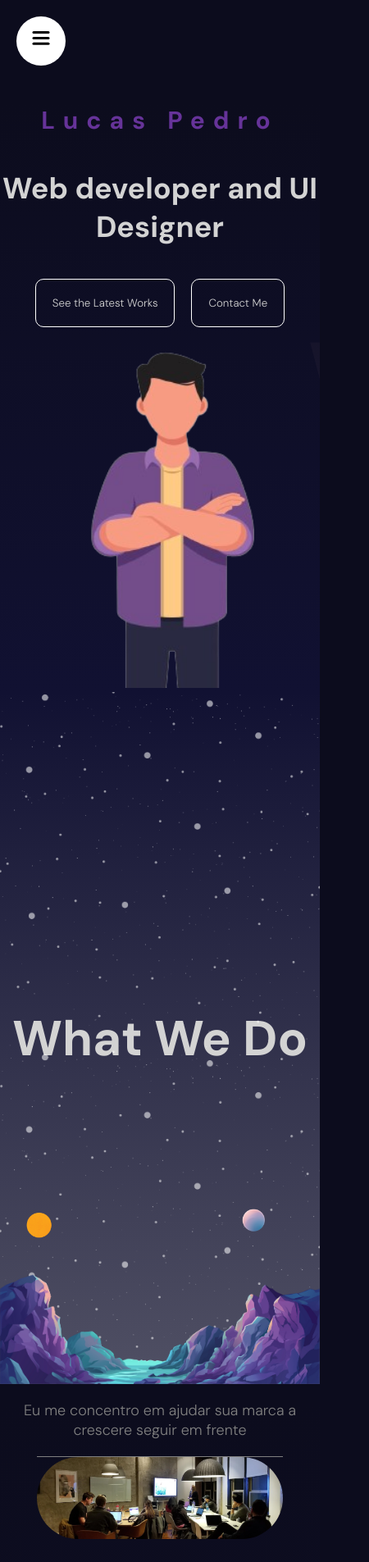
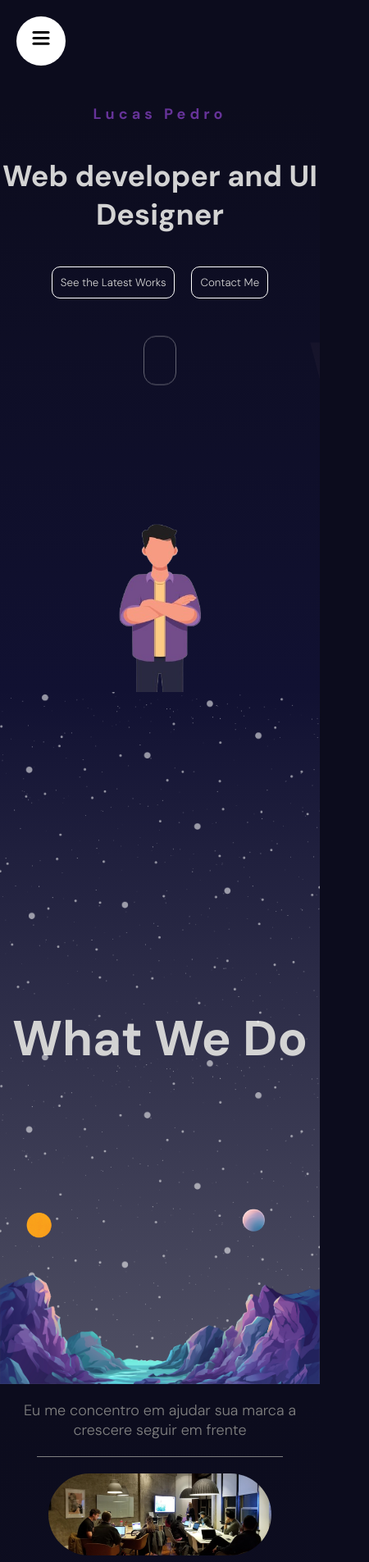
Before and after one commit to LucasPedro123/mywebsite-portfolio, a React (Vite) app: page / in a window 390 px wide. Shown: the top 1905 px of the page at 82% size, 450 px wide, since content can reach past the window. Built offline with nearby package versions, Linux system fonts and the light colour scheme; some icons are missing.

Commit message:
fix: improving responsiveness and adjustments in the Contact component

```diff
--- a/src/Component/Hero/Hero-style.css
+++ b/src/Component/Hero/Hero-style.css
@@ -95,11 +95,34 @@
     .main-content{
         width: 100%;
         align-items: center;
+        text-align: center;
         .main-title {
             font-size: 36px;
             text-align: center;
             z-index: 0;
         }
+
+        .main-name{
+            font-size: 18px;
+            letter-spacing: 5px;
+        }
+        .main-buttoms{
+            button{
+                padding: 10px;
+            }
+        }
+
+
     }
 
+    .main-image{
+        display: flex;
+        justify-content: center;
+        width: 100%;
+        right: 0;
+
+        img{
+            width: 100px;
+        }
+    }
 }
--- a/src/Component/Portfolio1/portfolio-style.css
+++ b/src/Component/Portfolio1/portfolio-style.css
@@ -84,6 +84,12 @@
             padding-top: calc(100vh - 70px);
             font-size: 18px;
         }
+        .portfolio-lineProgress{
+            overflow: hidden;
+        }
+        .progressBar{
+            overflow: hidden;
+        }
     }
 
     .portfolio-content {
@@ -110,8 +116,17 @@
 
 
     .portfolio-image img {
+        margin-top: 20px;
         width: 80%;
         max-height: 300px;
         object-fit: contain;
     }
 }
+
+@media screen and (max-width: 280px){
+    .portfolio{
+        .portfolio-lineProgress {
+            padding-top: calc(100vh - 110px);
+        }
+    }
+}
--- a/src/Component/Services/Service.css
+++ b/src/Component/Services/Service.css
@@ -61,7 +61,7 @@
     }
 
     .titleContainer img:hover {
-        transform: scale(1.2);
+        transform: scale(1.1);
     }
 
     .listContainer {
@@ -122,7 +122,6 @@
         width: 100%;
         height: auto;
         margin-top: 20px;
-
         .textContainer {
             font-size: 18px;
             display: flex;
@@ -135,12 +134,14 @@
             }
 
             hr {
-                width: 300px;
+                width: 100%;
+                max-width: 300px;
             }
         }
 
 
         .titleContainer {
+            margin-top: 20px;
             width: 100%;
             align-self: center;
             display: flex;
@@ -163,6 +164,11 @@
                     height: 60px;
                     width: 180px;
                 }
+
+                img{
+                    width: 100%;
+                    max-width: 350px;
+                }
             }
         }
 
@@ -171,7 +177,11 @@
             height: 100%;
             flex-direction: column;
             align-items:center;
+            margin-top: 20px;
             .box{
+                width: 100%;
+                font-size: 16px;
+                max-width: 350px;
                 margin: 15px 0;
             }
 
--- a/src/Component/contact/Contact-style.css
+++ b/src/Component/contact/Contact-style.css
@@ -1,3 +1,7 @@
+#contato{
+    height: 100vh;
+}
+
 .footer{
     height: 100%;
     width: 100%;
@@ -20,9 +24,15 @@
         }
     }
     .tel-icon{
+        width: 100%;
         stroke: orange;
         position: absolute;
         z-index: 1;
+        display: flex;
+        justify-content: center;
+        svg{
+            width: 300px;
+        }
     }
     .footer-form{
         width: 500px;
@@ -70,13 +80,14 @@
         flex-direction: column;
         padding: 10px;
         width: 100%;
+        justify-content: space-around;
         gap: 10px;
-
-
         .footer-content{
-            margin-top: -800px;
+            width: 100%;
+            margin-top: -900px;
             gap: 20px;
             text-align: center;
+            justify-content: center;
             align-items: center;
             .footer-title{
                 text-align: center;
@@ -87,7 +98,10 @@
         }
 
         .footer-form{
-            width: 300px;
+            width: 100%;
+            max-width: 300px;
+
+
 
             .tel-icon{
                 left: 0;
```
